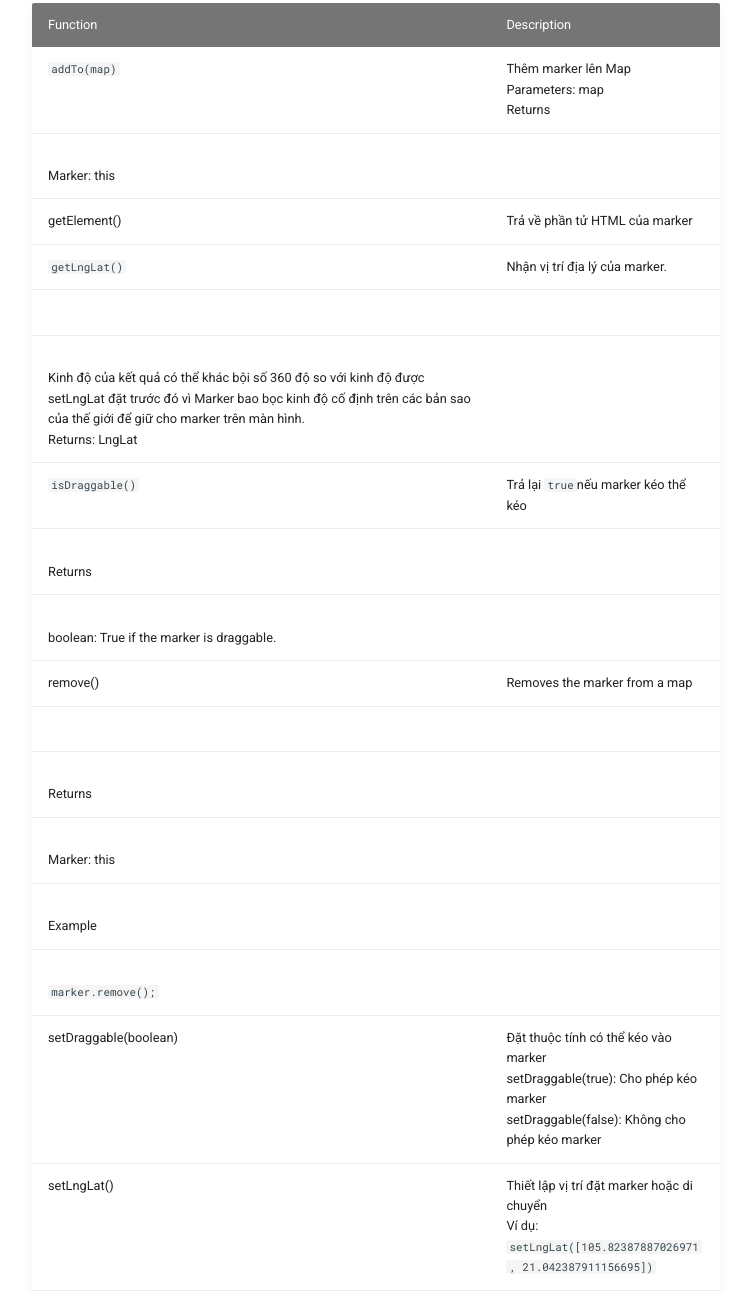
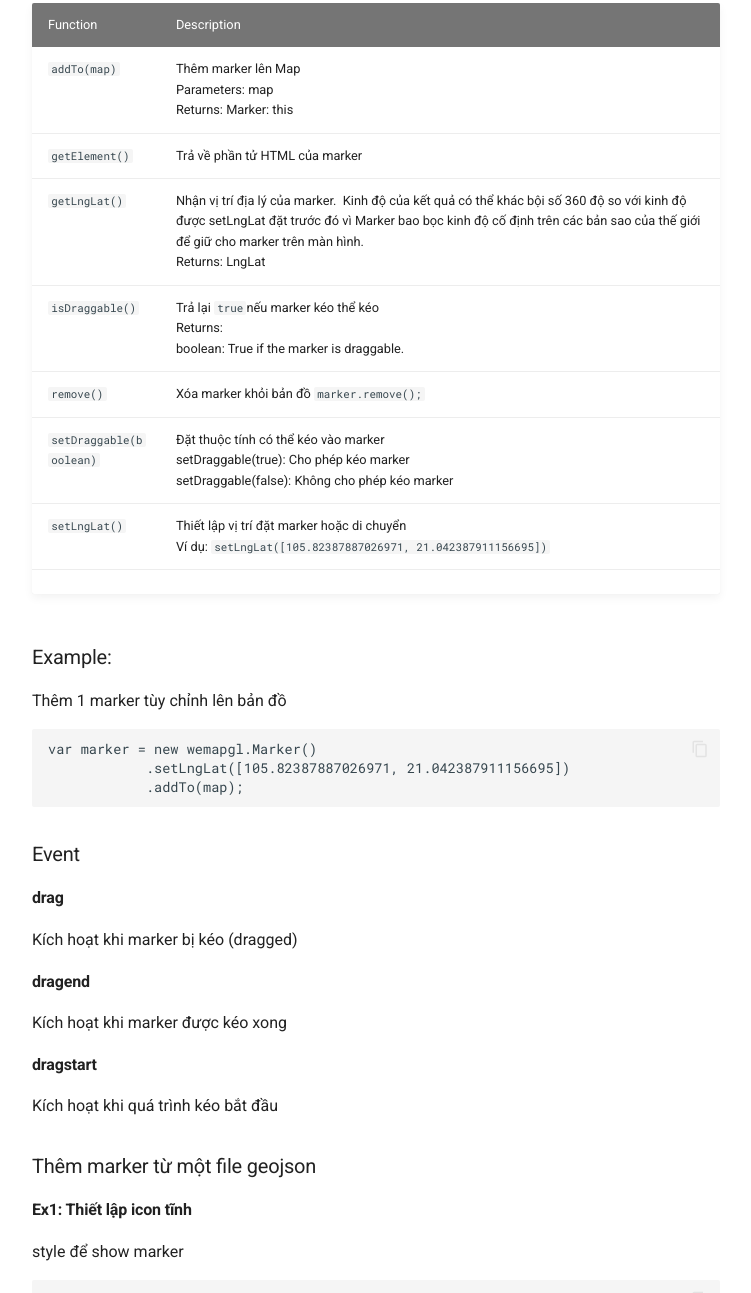
Before and after one commit to WEMAP-Project/WeMap-SDK-Documents, a plain HTML site: page Web/marker/index.html in a window 1280 px wide. Shown: the part 1108-2401 px from the top of the page, without its empty margins (264-1015 px from the left). Drawn offline with Linux system fonts and the light colour scheme.

Commit message:
Update marker

```diff
--- a/Web/marker/index.html
+++ b/Web/marker/index.html
@@ -571,70 +571,30 @@
 <tbody>
 <tr>
 <td><code>addTo(map)</code></td>
-<td>Thêm marker lên Map <br>Parameters: map <br/>Returns</td>
+<td>Thêm marker lên Map <br>Parameters: map <br/>Returns: Marker: this</td>
 </tr>
 <tr>
-<td><br/>Marker: this</td>
-<td></td>
-</tr>
-<tr>
-<td>getElement()</td>
+<td><code>getElement()</code></td>
 <td>Trả về phần tử HTML của marker</td>
 </tr>
 <tr>
 <td><code>getLngLat()</code></td>
-<td>Nhận vị trí địa lý của marker.</td>
-</tr>
-<tr>
-<td><br/></td>
-<td></td>
-</tr>
-<tr>
-<td><br/>Kinh độ của kết quả có thể khác bội số 360 độ so với kinh độ được setLngLat đặt trước đó vì Marker bao bọc kinh độ cố định trên các bản sao của thế giới để giữ cho marker trên màn hình.<br/>Returns: LngLat</td>
-<td></td>
+<td>Nhận vị trí địa lý của marker.  Kinh độ của kết quả có thể khác bội số 360 độ so với kinh độ được setLngLat đặt trước đó vì Marker bao bọc kinh độ cố định trên các bản sao của thế giới để giữ cho marker trên màn hình.<br/>Returns: LngLat</td>
 </tr>
 <tr>
 <td><code>isDraggable()</code></td>
-<td>Trả lại <code>true</code>nếu marker kéo thể kéo <br/></td>
+<td>Trả lại <code>true</code>nếu marker kéo thể kéo <br/>Returns: <br/>boolean: True if the marker is draggable.</td>
 </tr>
 <tr>
-<td><br/>Returns</td>
-<td></td>
+<td><code>remove()</code></td>
+<td>Xóa marker khỏi bản đồ <code>marker.remove();</code></td>
 </tr>
 <tr>
-<td><br/>boolean: True if the marker is draggable.</td>
-<td></td>
-</tr>
-<tr>
-<td>remove()</td>
-<td>Removes the marker from a map</td>
-</tr>
-<tr>
-<td><br/></td>
-<td></td>
-</tr>
-<tr>
-<td><br/>Returns</td>
-<td></td>
-</tr>
-<tr>
-<td><br/>Marker: this</td>
-<td></td>
-</tr>
-<tr>
-<td><br/>Example</td>
-<td></td>
-</tr>
-<tr>
-<td><br/><code>marker.remove();</code></td>
-<td></td>
-</tr>
-<tr>
-<td>setDraggable(boolean)</td>
+<td><code>setDraggable(boolean)</code></td>
 <td>Đặt thuộc tính có thể kéo vào marker<br/>setDraggable(true): Cho phép kéo marker<br/>setDraggable(false): Không cho phép kéo marker</td>
 </tr>
 <tr>
-<td>setLngLat()</td>
+<td><code>setLngLat()</code></td>
 <td>Thiết lập vị trí đặt marker hoặc di chuyển<br/>Ví dụ: <code>setLngLat([105.82387887026971, 21.042387911156695])</code></td>
 </tr>
 <tr>
```
Also changed, not shown: search/search_index.json, 1 other file.
